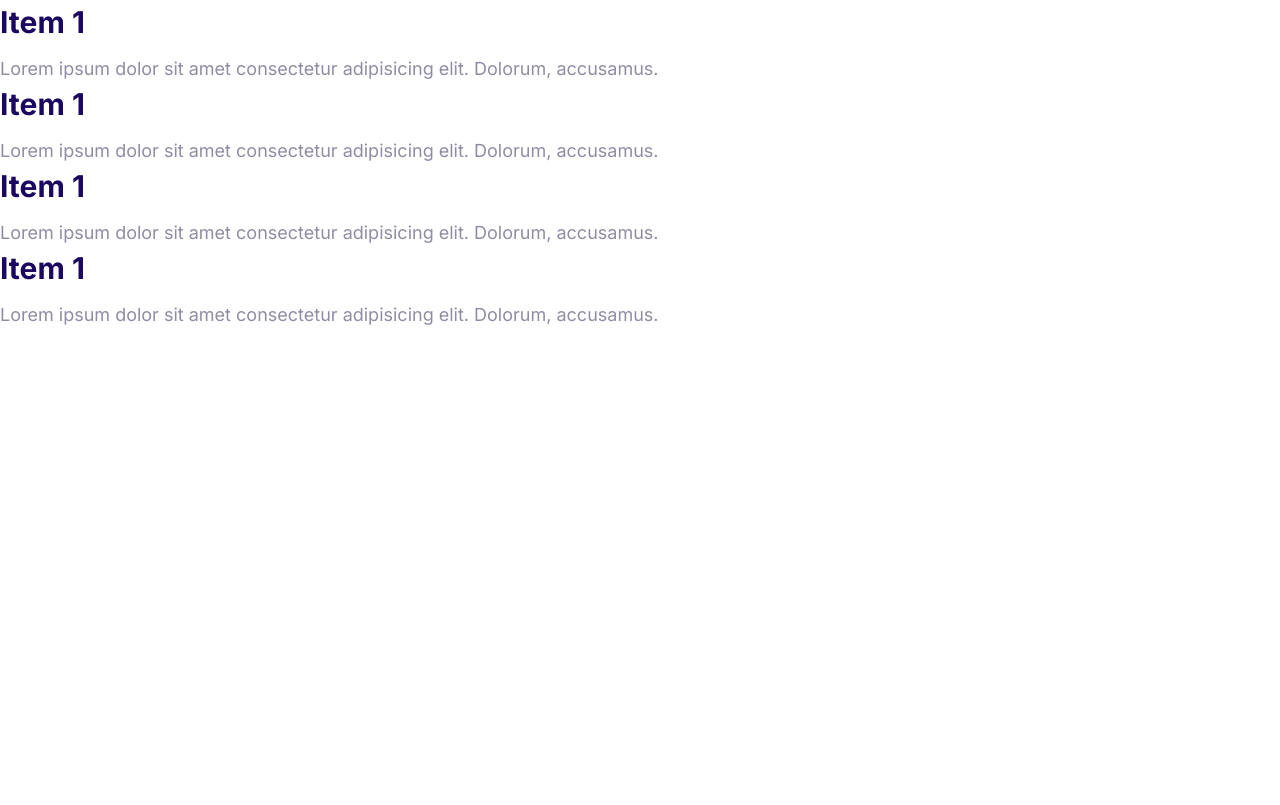
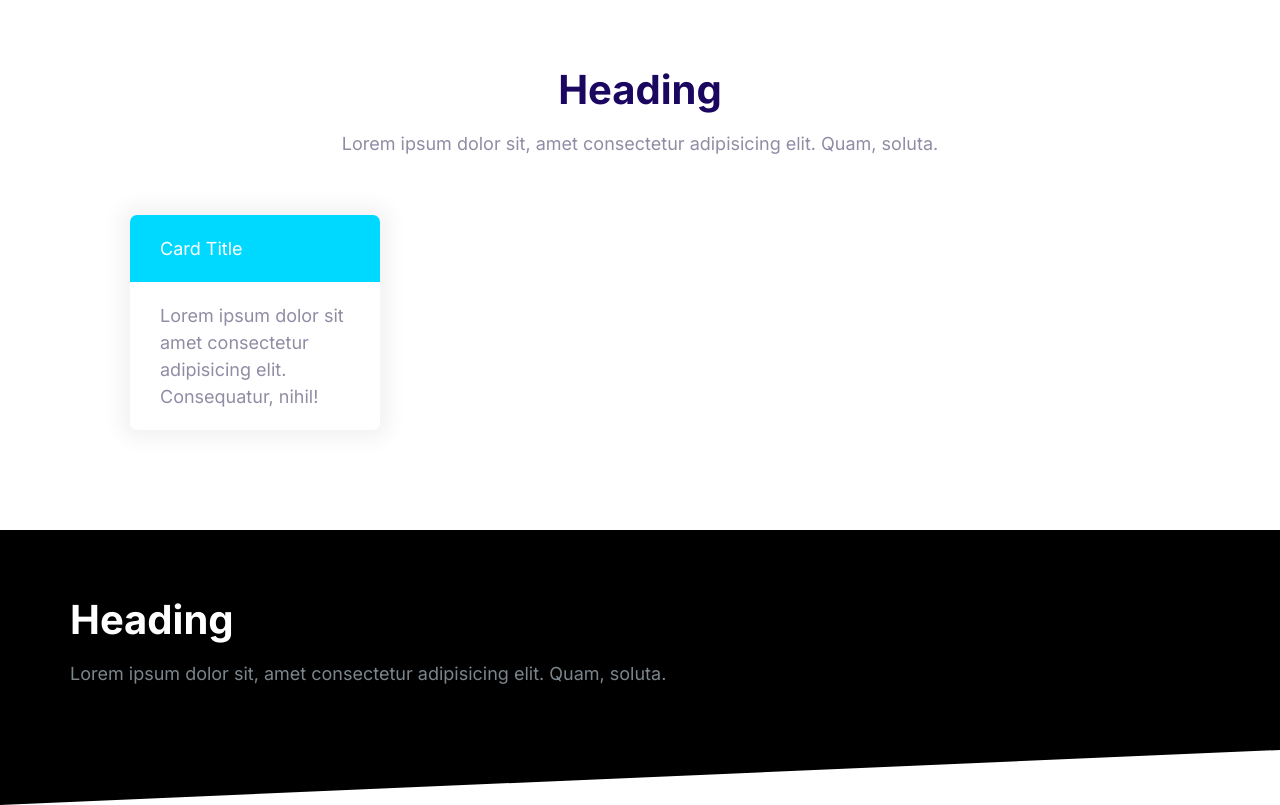
Before and after one commit to HazinAmana/TutExo, a plain HTML site: page index.html in a window 1280 px wide. Drawn offline with Linux system fonts and the light colour scheme.

Commit message:
Added Blocks Component

```diff
--- a/css/styles.css
+++ b/css/styles.css
@@ -567,3 +567,41 @@ a {
   max-height: 100vh;
   opacity: 1;
 }
+
+/* Blocks */
+.block {
+  --padding-vertical: 6rem;
+  padding: var(--padding-vertical) 2rem;
+}
+
+.block__header {
+  text-align: center;
+}
+
+.block__heading {
+  margin-top: 0;
+}
+
+.block--dark {
+  background: #000;
+  color: #7b858b;
+}
+
+.block--dark .block__heading {
+  color: white;
+}
+
+.block-skewed-right {
+  padding-bottom: calc(var(--padding-vertical) + 4rem);
+  clip-path: polygon(0% 0%, 100% 0%, 100% 100%, 0% 80%);
+}
+
+.block-skewed-left {
+  padding-bottom: calc(var(--padding-vertical) + 4rem);
+  clip-path: polygon(0% 0%, 100% 0%, 100% 80%, 0% 100%);
+}
+
+.container{
+  max-width: 1140px;
+  margin: 0 auto;
+}
--- a/index.html
+++ b/index.html
@@ -14,54 +14,36 @@
     </head>
 
     <body>
-        <div class="collapsible collapsible--expanded">
-            <header class="collapsible__header">
-                <h2 class="collapsible__heading">Item 1</h2>
-                <svg class="icon icon--white collapsible__chevron">
-                    <use xlink:href="images/sprite.svg#chevron"></use>
-                </svg>
+
+        <section class="block container">
+            <header class="block__header">
+                <h2 class="block__heading">Heading</h2>
+                <p>
+                    Lorem ipsum dolor sit, amet consectetur adipisicing elit. Quam, soluta.
+                </p>
             </header>
-            <div class="collapsible__content">
-                Lorem ipsum dolor sit amet consectetur adipisicing elit. Dolorum, accusamus.
-            </div>
-        </div>
 
 
-        <div class="collapsible collapsible--expanded">
-            <header class="collapsible__header">
-                <h2 class="collapsible__heading">Item 1</h2>
-                <svg class="icon icon--white collapsible__chevron">
-                    <use xlink:href="images/sprite.svg#chevron"></use>
-                </svg>
-            </header>
-            <div class="collapsible__content">
-                Lorem ipsum dolor sit amet consectetur adipisicing elit. Dolorum, accusamus.
+            <div style="width: 30%; padding: 4rem;">
+                <div class="card card--secondary">
+                    <header class="card__header">Card Title</header>
+                    <div class="card__body">Lorem ipsum dolor sit amet consectetur adipisicing elit. Consequatur, nihil!
+                    </div>
+                </div>
             </div>
-        </div>
 
-        <div class="collapsible collapsible--expanded">
-            <header class="collapsible__header">
-                <h2 class="collapsible__heading">Item 1</h2>
-                <svg class="icon icon--white collapsible__chevron">
-                    <use xlink:href="images/sprite.svg#chevron"></use>
-                </svg>
-            </header>
-            <div class="collapsible__content">
-                Lorem ipsum dolor sit amet consectetur adipisicing elit. Dolorum, accusamus.
+
+        </section>
+
+        <section class="block block--dark block-skewed-left">
+            <div class="container">
+                <h2 class="block__heading">Heading</h2>
+                <p>
+                    Lorem ipsum dolor sit, amet consectetur adipisicing elit. Quam, soluta.
+                </p>
             </div>
-        </div>
+        </section>
 
-        <div class="collapsible collapsible--expanded">
-            <header class="collapsible__header">
-                <h2 class="collapsible__heading">Item 1</h2>
-                <svg class="icon icon--white collapsible__chevron">
-                    <use xlink:href="images/sprite.svg#chevron"></use>
-                </svg>
-            </header>
-            <div class="collapsible__content">
-                Lorem ipsum dolor sit amet consectetur adipisicing elit. Dolorum, accusamus.
-            </div>
-        </div>
         <script src="js/main.js"></script>
     </body>
 
```
Also changed, not shown: components/blocks.html (added, +18 -0 lines).
